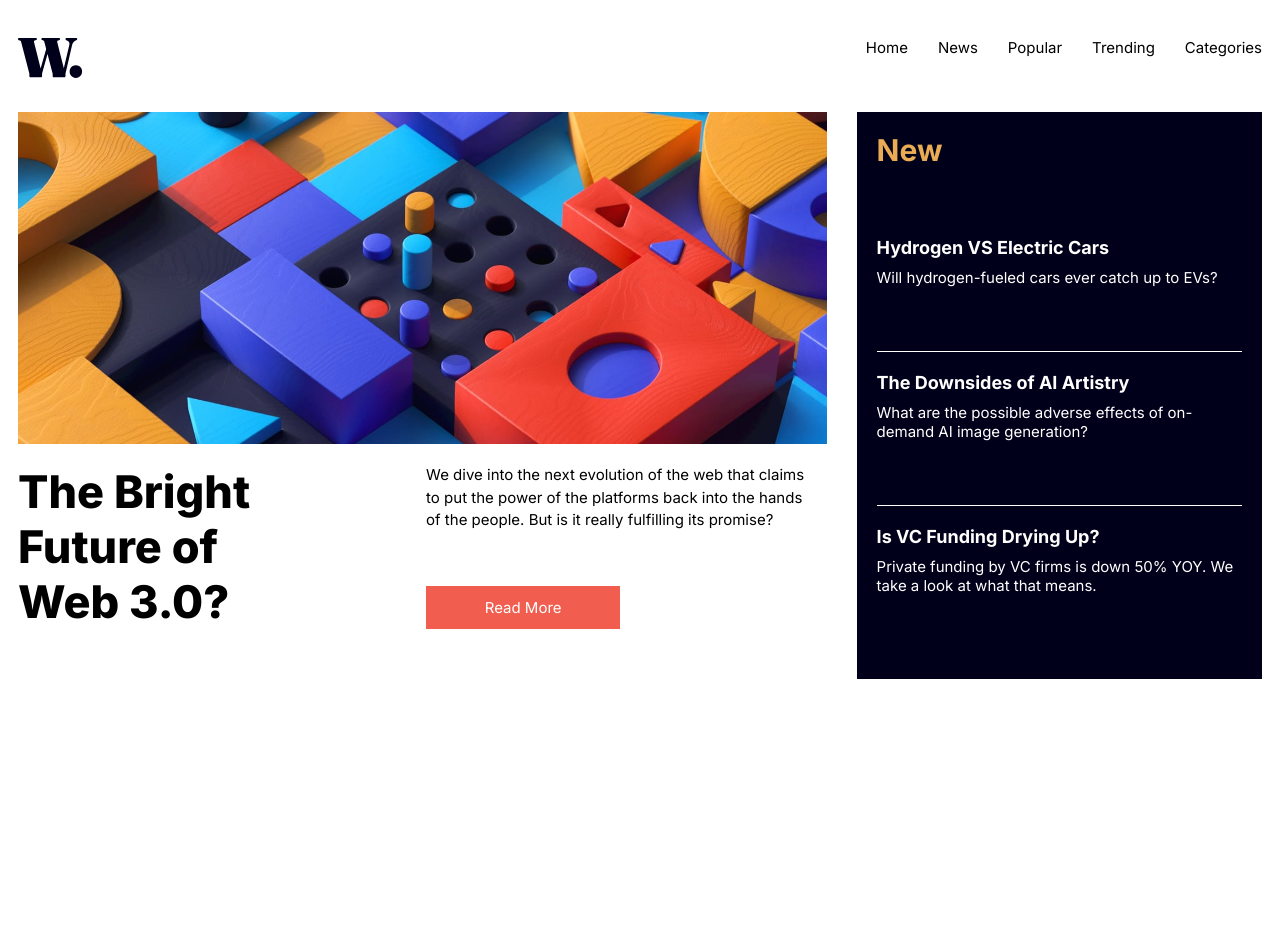
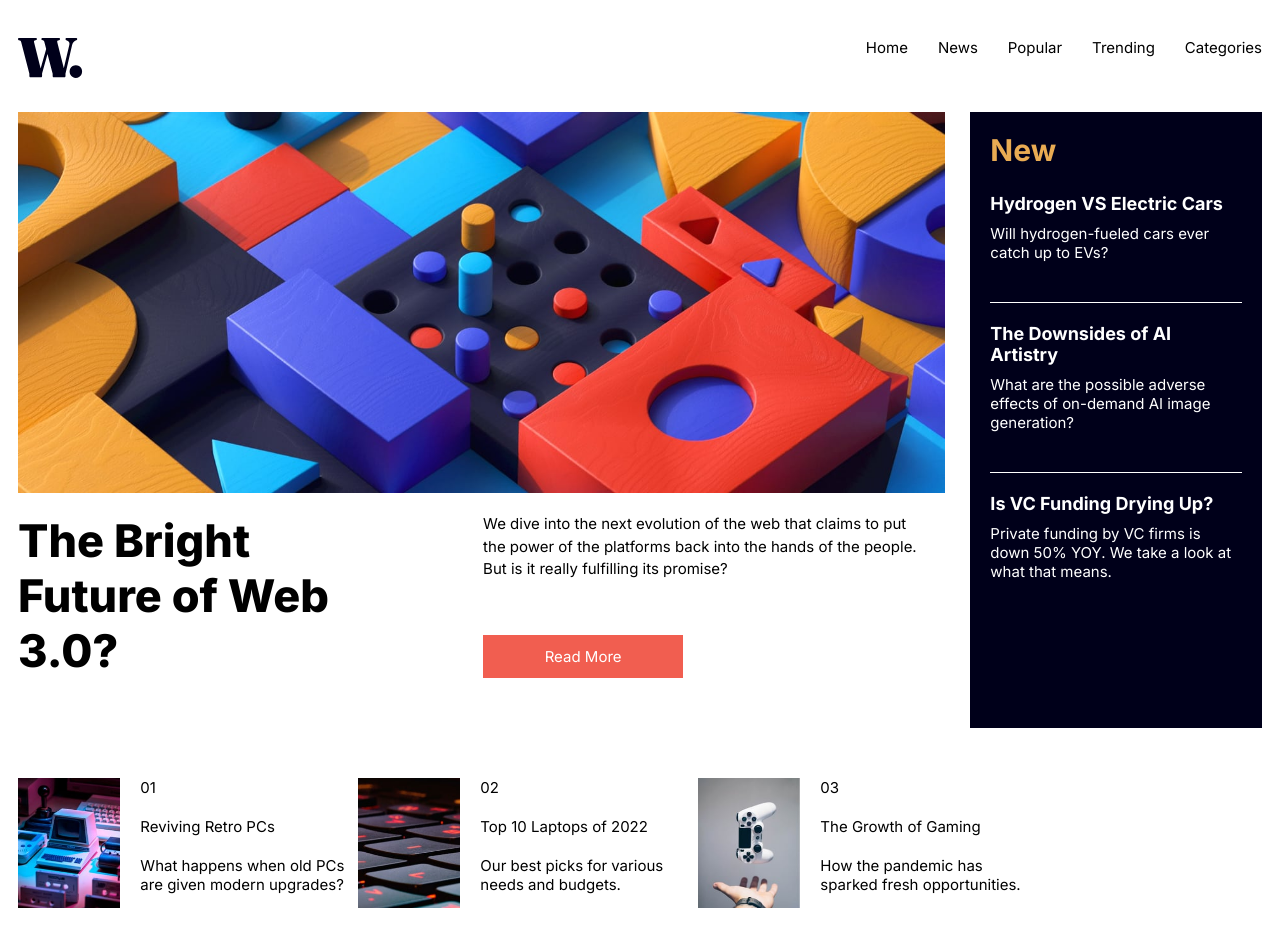
Before and after one commit to cjislegit/NewsHomepage, a React (Create React App) app: page / in a window 1280 px wide. Before the commit the page ends 800 px from the top, so only its background shows below. Built offline with nearby package versions, Linux system fonts and the light colour scheme.

Commit message:
Added a container for the top half of the page

```diff
--- a/src/components/Main/main.js
+++ b/src/components/Main/main.js
@@ -2,10 +2,14 @@ import styles from './main.module.css';
 
 import web3 from '../../assets/images/image-web-3-desktop.jpg';
 import web3Mobile from '../../assets/images/image-web-3-mobile.jpg';
+import retroPcs from '../../assets/images/image-retro-pcs.jpg';
+import topLaptops from '../../assets/images/image-top-laptops.jpg';
+import gamingGrowth from '../../assets/images/image-gaming-growth.jpg';
 
 const Main = () => {
   return (
     <div className={styles.mainContainer}>
+      <div className={styles.firstContainer}>
         <article>
           <img
             className={styles.mainImageMobile}
@@ -27,7 +31,7 @@ const Main = () => {
             <input type='button' value='Read More' />
           </div>
         </article>
-      <section>
+        <section className={styles.newContainer}>
           <h2>New</h2>
           <div className={styles.newArticle}>
             <div className={styles.newHeadline}>Hydrogen VS Electric Cars</div>
@@ -36,7 +40,9 @@ const Main = () => {
             </div>
           </div>
           <div className={styles.newArticle}>
-          <div className={styles.newHeadline}>The Downsides of AI Artistry</div>
+            <div className={styles.newHeadline}>
+              The Downsides of AI Artistry
+            </div>
             <div className={styles.newContent}>
               What are the possible adverse effects of on-demand AI image
               generation?
@@ -45,8 +51,41 @@ const Main = () => {
           <div className={styles.newArticle}>
             <div className={styles.newHeadline}>Is VC Funding Drying Up?</div>
             <div className={styles.newContent}>
-            Private funding by VC firms is down 50% YOY. We take a look at what
-            that means.
+              Private funding by VC firms is down 50% YOY. We take a look at
+              what that means.
+            </div>
+          </div>
+        </section>
+      </div>
+      <section className={styles.topContainer}>
+        <div className={styles.topStory}>
+          <img src={retroPcs} alt='' className={styles.topImg} />
+          <div className={styles.topContent}>
+            <div className={styles.topRank}>01</div>
+            <div className={styles.topHeadline}>Reviving Retro PCs</div>
+            <div className={styles.topBody}>
+              What happens when old PCs are given modern upgrades?
+            </div>
+          </div>
+        </div>
+        <div className={styles.topStory}>
+          <img src={topLaptops} alt='' className={styles.topImg} />
+          <div className={styles.topContent}>
+            <div className={styles.topRank}>02</div>
+            <div className={styles.topHeadline}>Top 10 Laptops of 2022</div>
+            <div className={styles.topBody}>
+              Our best picks for various needs and budgets.
+            </div>
+          </div>
+        </div>
+        <div className={styles.topStory}>
+          <img src={gamingGrowth} alt='' className={styles.topImg} />
+          <div className={styles.topContent}>
+            <div className={styles.topRank}>03</div>
+            <div className={styles.topHeadline}>The Growth of Gaming</div>
+            <div className={styles.topBody}>
+              How the pandemic has sparked fresh opportunities.
+            </div>
           </div>
         </div>
       </section>
--- a/src/components/Main/main.module.css
+++ b/src/components/Main/main.module.css
@@ -1,5 +1,7 @@
 .mainContainer {
   padding: 0px 10px;
+  display: flex;
+  flex-wrap: wrap;
 }
 
 .mainContainer article {
@@ -23,19 +25,28 @@
   margin: 0;
 }
 
+.mainContent {
+  flex-direction: column;
+  display: flex;
+  line-height: 1.5;
+  gap: 20px;
+}
+
 .mainContainer input {
   background-color: var(--red);
   color: white;
   padding: 12px 50px;
   border: none;
+  max-width: 200px;
 }
 
-.mainContainer section {
+.newContainer {
   background-color: var(--darkBlue);
   color: white;
   padding: 20px;
   display: flex;
-  flex-wrap: wrap;
+  flex-direction: column;
+  width: 100%;
 }
 
 .mainContainer h2 {
@@ -49,7 +60,7 @@
   display: flex;
   flex-direction: column;
   gap: 10px;
-  padding-bottom: 20px;
+  padding-bottom: 40px;
   border-bottom: solid white 1px;
   margin-bottom: 20px;
   width: 100%;
@@ -65,11 +76,52 @@
   font-size: 18px;
 }
 
+.topContainer {
+  display: flex;
+  flex-wrap: wrap;
+  width: 100%;
+}
+
+.topStory {
+  display: flex;
+  gap: 20px;
+  width: 100%;
+  max-height: 130px;
+  margin-bottom: 30px;
+  max-width: 340px;
+}
+
+.topImg {
+  width: auto;
+  height: 100%;
+}
+
+.topContent {
+  display: flex;
+  flex-direction: column;
+  gap: 20px;
+}
+
+.topContainer {
+  padding-top: 50px;
+}
+
 @media (min-width: 1200px) {
   .mainContainer {
     display: flex;
-    gap: 30px;
+    flex-direction: column;
   }
+
+  .firstContainer {
+    display: flex;
+    flex-direction: row;
+    gap: 25px;
+  }
+
+  .firstContainer section {
+    width: 950px;
+  }
+
   .mainImageMobile {
     display: none;
   }
@@ -86,11 +138,8 @@
 
   .mainContent {
     width: 48%;
-    flex-direction: column;
-    display: flex;
     flex-wrap: wrap;
     justify-content: space-between;
-    line-height: 1.5;
   }
 
   article input {
```
Lines whose indentation alone changed are shown as unchanged.
